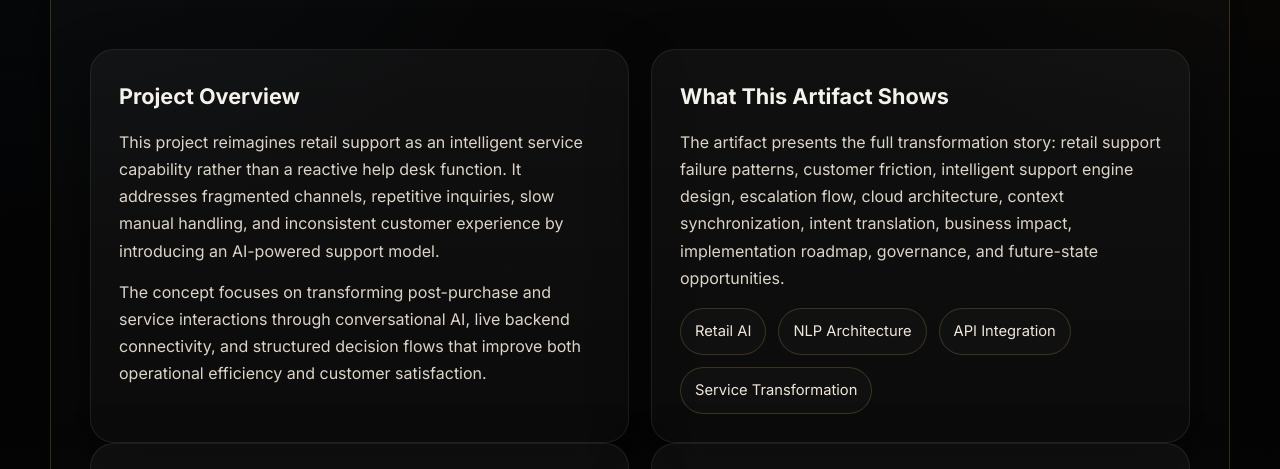
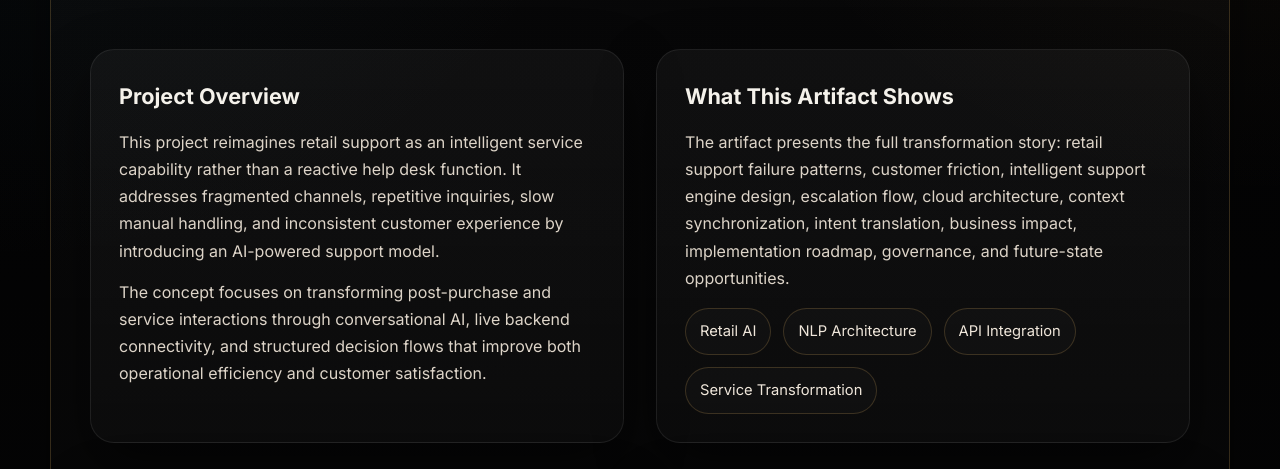
Before and after one commit to ramyasrinivasan-ai/ramya-ai-portfolio, a plain HTML site: page project2.html in a window 1280 px wide. Shown: the part 420-889 px from the top of the page. Drawn offline with Linux system fonts and the light colour scheme.

Commit message:
Update project2.html

```diff
--- a/project2.html
+++ b/project2.html
@@ -112,9 +112,11 @@
     }
 
     .two-col{
-      display:grid;
-      grid-template-columns:1fr 1fr;
-      gap:22px;
+  display:grid;
+  grid-template-columns:1fr 1fr;
+  gap:32px; /* increase spacing */
+  margin-bottom:32px; /* adds space between rows */
+
     }
 
     .card{
```
